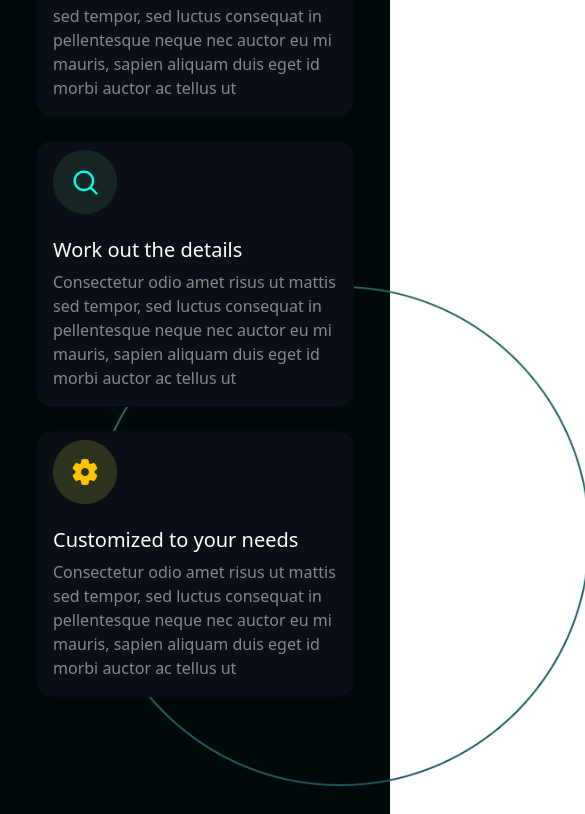
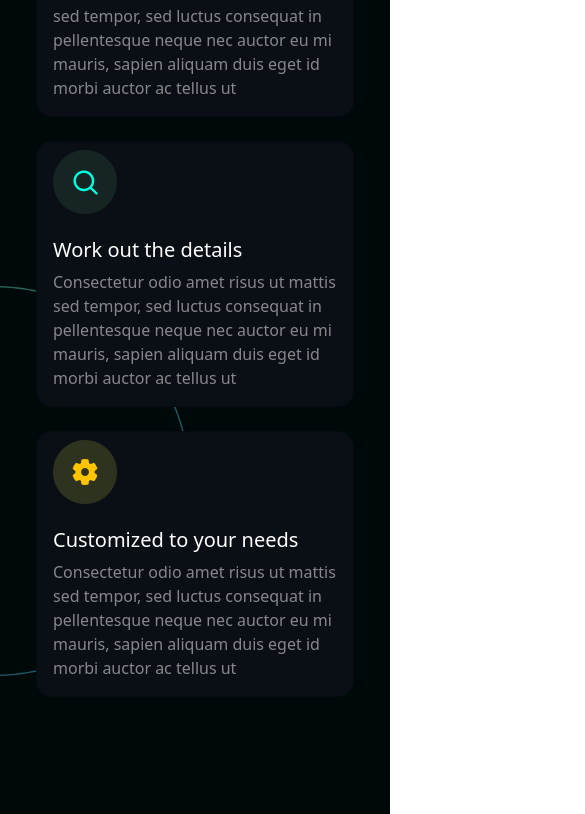
Before and after one commit to exsyes/company, a plain HTML site: page index.html in a window 390 px wide. Shown: the part 1064-1878 px from the top of the page, 585 px wide, since content can reach past the window. Drawn offline with nearby package versions, Linux system fonts and the light colour scheme.

Commit message:
Update style.css

```diff
--- a/style.css
+++ b/style.css
@@ -145,7 +145,7 @@ header {
   right: -200px;
   top: 1350px;
   z-index: 0;
-  width: 500px;
+  width: 100vw;
 }
 
 .c2 {
@@ -204,6 +204,9 @@ footer {
   .newsletter {
     width: 100%;
   }
+  .circle {
+    right: 200px;
+  }
 }
 
 @media (max-width: 767.98px) {
```
